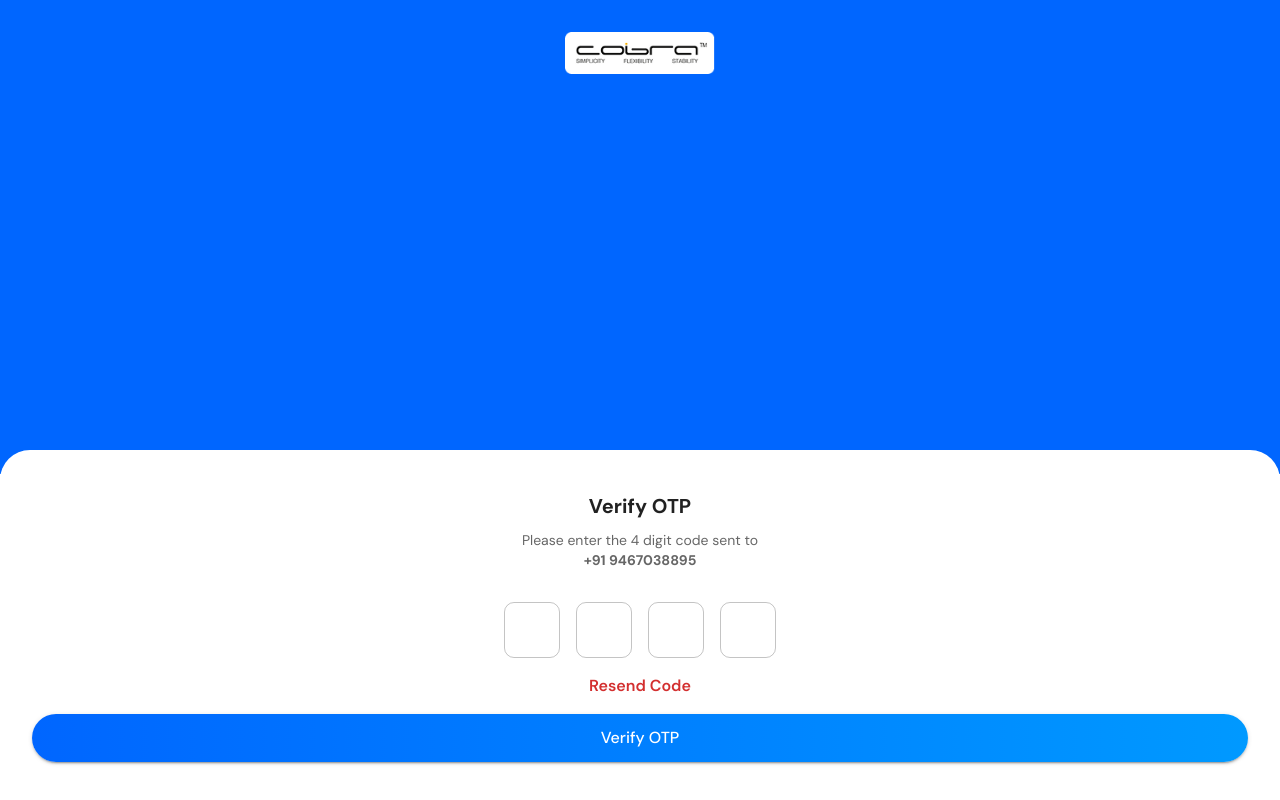
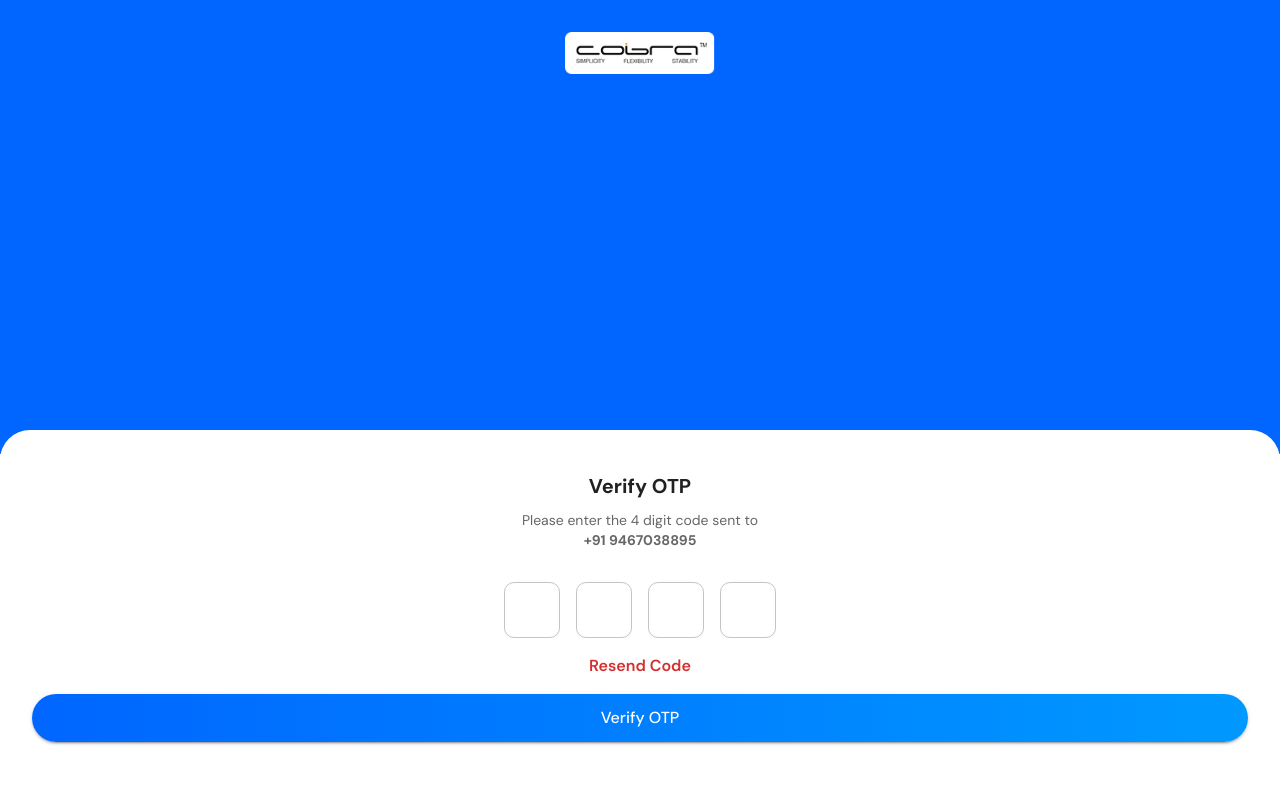
Before and after one commit to Webdevs-Silicon/mis-portal-web, a React (Vite) app: page /otp in a window 1280 px wide. Built offline with nearby package versions, Linux system fonts and the light colour scheme.

Commit message:
fix: adjust layout heights for Login and Otp screens

```diff
--- a/src/screens/login/Login.tsx
+++ b/src/screens/login/Login.tsx
@@ -10,7 +10,7 @@ export default function Login() {
     <Box
       sx={{
         width: "100%",
-        minHeight: "100vh",
+        height: { xs: "100dvh", md: "100vh" },
         display: "flex",
         flexDirection: "column",
         overflow: "hidden",
@@ -38,7 +38,7 @@ export default function Login() {
       <Box
         sx={{
           background: "#fff",
-          height: "350px",
+          height: "370px",
           borderTopLeftRadius: "30px",
           borderTopRightRadius: "30px",
           p: 4,
--- a/src/screens/otp/OtpScreen.tsx
+++ b/src/screens/otp/OtpScreen.tsx
@@ -39,7 +39,7 @@ export default function Otp() {
     <Box
       sx={{
         width: "100%",
-        minHeight: "100vh",
+        height: { xs: "100dvh", md: "100vh" },
         display: "flex",
         flexDirection: "column",
         overflow: "hidden",
@@ -67,7 +67,7 @@ export default function Otp() {
       <Box
         sx={{
           background: "#fff",
-          height: "350px",
+          height: "370px",
           borderTopLeftRadius: "30px",
           borderTopRightRadius: "30px",
           p: 4,
@@ -110,14 +110,17 @@ export default function Otp() {
               onChange={(e) => handleChange(e.target.value, index)}
               onKeyDown={(e) => handleKeyDown(e, index)}
               inputRef={(el) => (inputRefs.current[index] = el)}
+              type="tel"
               slotProps={{
-                input: {
+                htmlInput: {
+                  // 2. "numeric" + pattern helps iOS and accessibility tools
                   inputMode: "numeric",
+                  pattern: "[0-9]*",
+                  maxLength: 1,
                   style: {
                     textAlign: "center",
                     fontSize: "24px",
-                    padding: 0,
-                    height: "56px",
+                    // Removed padding/height here to let Flexbox handle alignment
                   },
                 },
               }}
@@ -125,6 +128,21 @@ export default function Otp() {
                 width: 56,
                 "& .MuiOutlinedInput-root": {
                   borderRadius: "10px",
+                  height: "56px", // Set height on the container
+                  padding: "0px",
+                  display: "flex",
+                  alignItems: "center", // Vertically center the content
+                  justifyContent: "center",
+                  border: "none",
+                },
+                // Ensure the input element inside takes full space but respects center
+                "& .MuiOutlinedInput-input": {
+                  padding: 0,
+                  height: "100%",
+                  display: "flex",
+                  alignItems: "center",
+                  justifyContent: "center",
+                  border: "none",
                 },
               }}
             />
```
